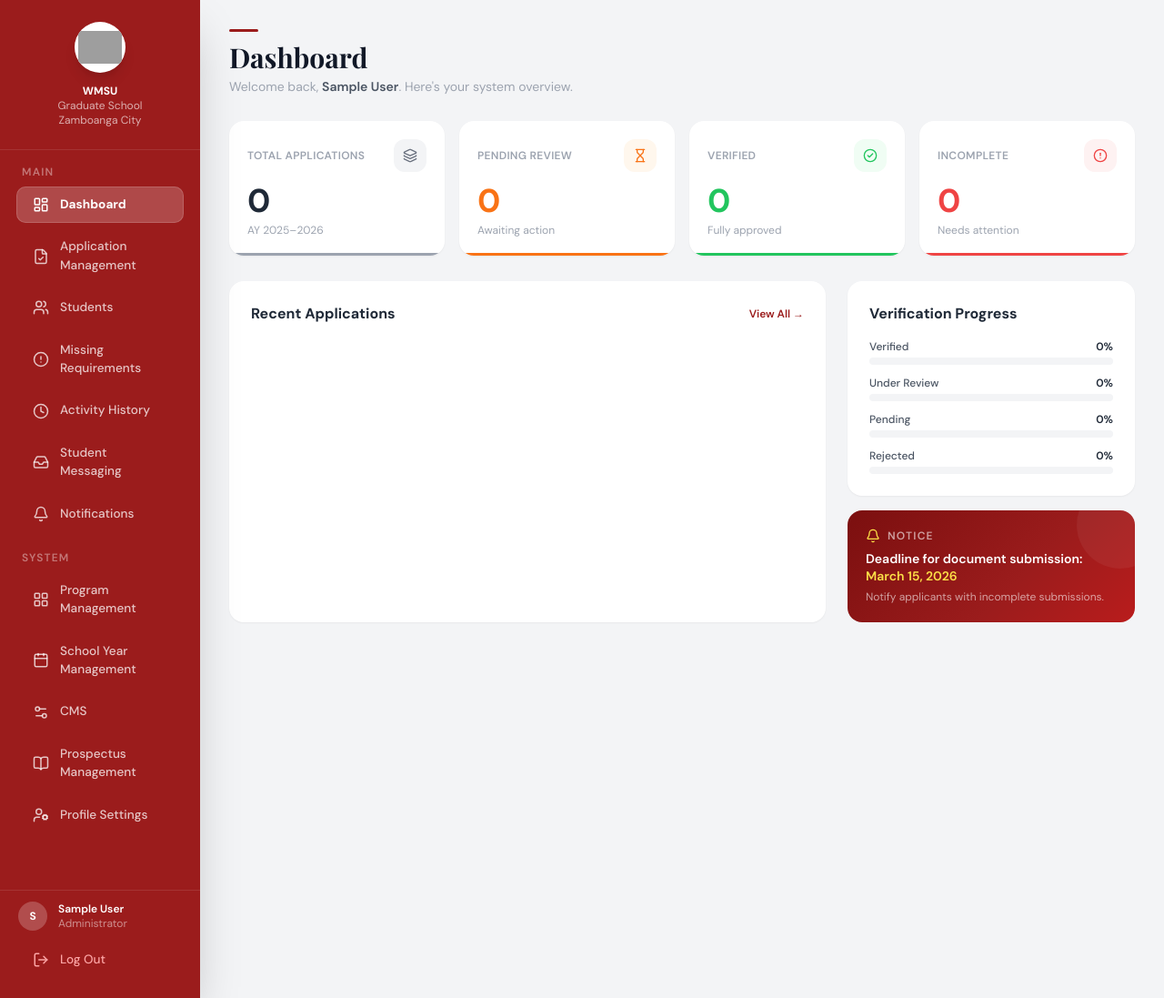
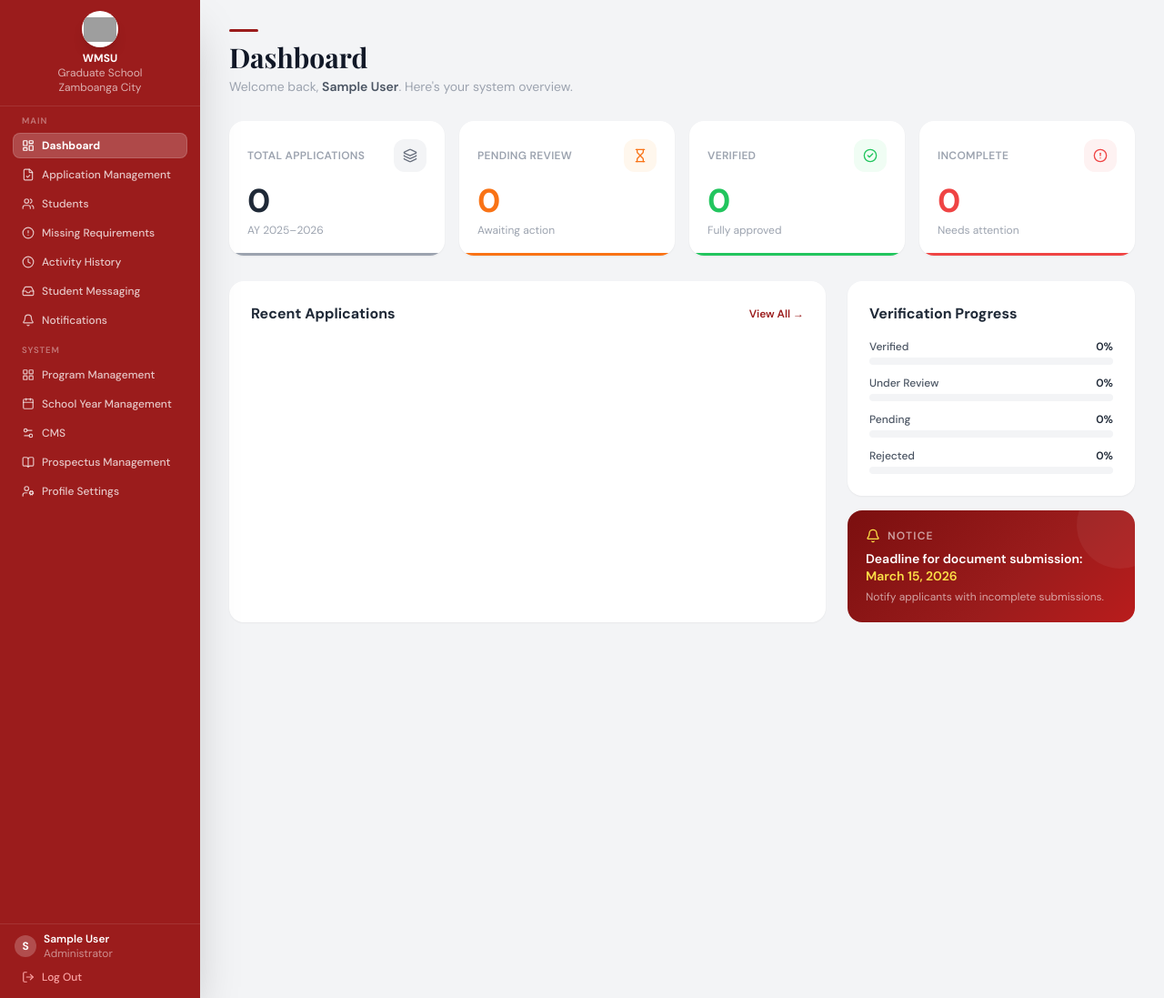
Before and after one commit to MarwinaSamson/MIT-Recordkeeping-System, a Django app: page /admin-panel/dashboard/ in a window 1280 px wide. Shown: the whole page at 91% size. Run offline with Django 5.2, Linux system fonts and the light colour scheme; the visitor is signed in with stand-in values (Sample User, id 1); data comes from the database, SQL or seed files in the repository; data that the repository does not hold is empty; parts of the project's set-up code (start-up, migrations or seed data) failed here and were passed over; some libraries are stand-ins or nearby versions; some web fonts are replaced; grey boxes are pictures that could not be loaded.

Commit message:
-non scrollable sidebar(admin side) -fixed about page error

```diff
--- a/admin_app/static/admin_app/ccs/admin_style.css
+++ b/admin_app/static/admin_app/ccs/admin_style.css
@@ -51,21 +51,21 @@ body {
     position: sticky;
     top: 0;
     height: 100vh;
-    overflow-y: auto;
+    overflow-y: hidden;
 }
 
 .nav-item {
     display: flex;
     align-items: center;
-    gap: 12px;
-    padding: 10px 18px;
-    border-radius: 10px;
+    gap: 8px;
+    padding: 5px 10px;
+    border-radius: 8px;
     cursor: pointer;
     transition: background .18s, color .18s;
     color: rgba(255, 255, 255, 0.75);
-    font-size: 0.85rem;
+    font-size: 0.75rem;
     font-weight: 500;
-    margin: 2px 10px;
+    margin: 1px 6px;
     text-decoration: none;
 }
 
@@ -82,8 +82,8 @@ body {
 }
 
 .nav-item svg {
-    width: 18px;
-    height: 18px;
+    width: 14px;
+    height: 14px;
     flex-shrink: 0;
 }
 
--- a/admin_app/static/admin_app/css/admin_style.css
+++ b/admin_app/static/admin_app/css/admin_style.css
@@ -22,7 +22,7 @@
   .btn-brand-outline:hover { background: var(--crimson-pale); }
 
   /* SIDEBAR */
-  .sidebar{width:220px;min-height:100vh;background:var(--crimson);display:flex;flex-direction:column;flex-shrink:0;position:sticky;top:0;height:100vh;overflow-y:auto;}
+  .sidebar{width:220px;min-height:100vh;background:var(--crimson);display:flex;flex-direction:column;flex-shrink:0;position:sticky;top:0;height:100vh;overflow-y:hidden;}
   .nav-item{display:flex;align-items:center;gap:12px;padding:10px 18px;border-radius:10px;cursor:pointer;transition:background .18s,color .18s;color:rgba(255,255,255,0.75);font-size:0.85rem;font-weight:500;margin:2px 10px;text-decoration:none;}
   .nav-item:hover{background:rgba(255,255,255,0.14);color:#fff;}
   .nav-item.active{background:rgba(255,255,255,0.2);color:#fff;font-weight:700;box-shadow:inset 0 0 0 1px rgba(255,255,255,0.15);}
--- a/admin_app/templates/admin_app/admin_dashboard.html
+++ b/admin_app/templates/admin_app/admin_dashboard.html
@@ -44,18 +44,18 @@
     <aside class="sidebar shadow-2xl z-20">
       <!-- Logo -->
       <div
-        class="flex flex-col items-center gap-2 py-6 px-4 border-b border-white/10 mb-2"
+        class="flex flex-col items-center gap-1 py-3 px-4 border-b border-white/10 mb-1"
       >
         <div
-          class="w-14 h-14 rounded-full bg-white flex items-center justify-center overflow-hidden shadow-lg"
+          class="w-10 h-10 rounded-full bg-white flex items-center justify-center overflow-hidden shadow-lg"
         >
           <img
             src="{% static 'admin_app/assets/seals/logowithcap.png' %}"
             alt="WMSU"
-            class="w-12 h-12 object-contain"
+            class="w-9 h-9 object-contain"
           />
         </div>
-        <div class="text-center mt-1">
+        <div class="text-center">
           <p class="text-white font-bold text-xs">WMSU</p>
           <p class="text-white/65 text-xs">Graduate School</p>
           <p class="text-white/65 text-xs">Zamboanga City</p>
@@ -64,7 +64,8 @@
 
       <nav class="flex flex-col flex-1 px-2 gap-0.5">
         <p
-          class="text-white/40 text-xs font-semibold uppercase tracking-widest px-4 pt-2 pb-1"
+          class="text-white/40 text-xs font-semibold uppercase tracking-widest px-4 pt-1 pb-0.5"
+          style="font-size:0.6rem;"
         >
           Main
         </p>
@@ -92,7 +93,8 @@
           <span id="admin-notif-badge" class="ml-auto hidden min-w-[18px] h-[18px] px-1 rounded-full bg-red-500 text-white text-[10px] font-bold flex items-center justify-center leading-none"></span>
         </div>
         <p
-          class="text-white/40 text-xs font-semibold uppercase tracking-widest px-4 pt-4 pb-1"
+          class="text-white/40 text-xs font-semibold uppercase tracking-widest px-4 pt-2 pb-0.5"
+          style="font-size:0.6rem;"
         >
           System
         </p>
@@ -113,10 +115,10 @@
         </div>
       </nav>
 
-      <div class="px-2 pb-5 mt-auto border-t border-white/10 pt-3">
-        <div class="flex items-center gap-3 px-3 mb-3">
+      <div class="px-2 pb-2 mt-auto border-t border-white/10 pt-2">
+        <div class="flex items-center gap-2 px-2 mb-1">
           <div
-            class="w-8 h-8 rounded-full flex items-center justify-center text-white font-bold text-xs flex-shrink-0" style="background:rgba(255,255,255,0.22);"
+            class="w-6 h-6 rounded-full flex items-center justify-center text-white font-bold text-xs flex-shrink-0" style="background:rgba(255,255,255,0.22);"
           >
             {% if admin_name %}{{ admin_name|slice:":1"|upper }}{% endif %}
           </div>
```
Also changed, not shown: students_app/templates/students_app/about.html (+3 -20 lines).
